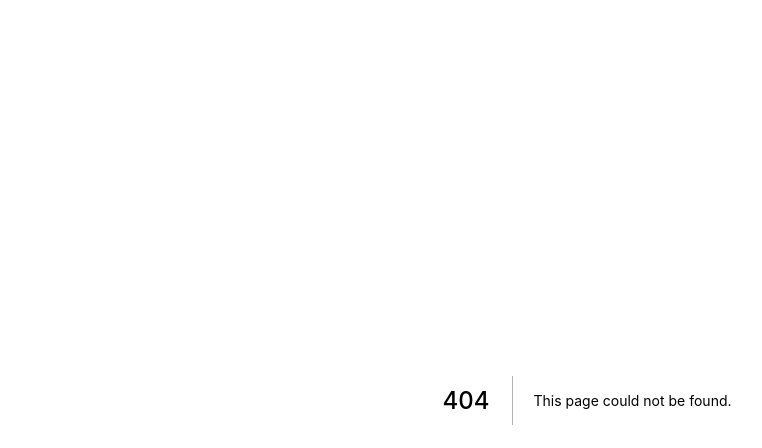
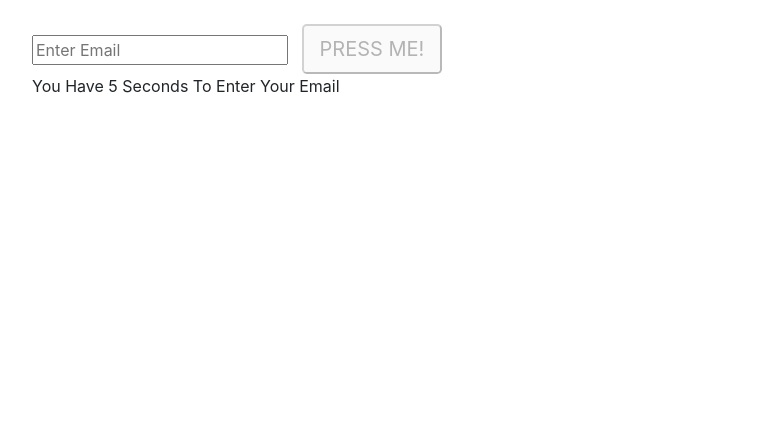
Before and after one commit to blomm/advanced-react-hooks, a Next.js app: page /emailValidating in a window 1280 px wide. Before the commit this address had no page. Shown: the top 448 px of the page, without its empty margins (53-815 px from the left). Built offline with nearby package versions, Linux system fonts and the light colour scheme.

Commit message:
create custom email validation hook

```diff
--- /dev/null
+++ b/pages/emailValidating.js
@@ -0,0 +1,9 @@
+import React from 'react';
+import 'bootstrap/dist/css/bootstrap.min.css';
+import EmailValidatingForm from '../src/EmailValidatingForm';
+
+function emailvalidating() {
+  return <EmailValidatingForm />;
+}
+
+export default emailvalidating;
--- /dev/null
+++ b/src/EmailValidatingForm.js
@@ -0,0 +1,43 @@
+import React from 'react';
+import 'bootstrap/dist/css/bootstrap.min.css';
+import '../static/site.css';
+import useEmailValidation from './useEmailValidation';
+
+function EmailValidatingForm() {
+  const { count, email, setEmail, emailValid } = useEmailValidation(10);
+  return (
+    <div className="container">
+      <br />
+      <div>
+        <div className="content">
+          <input
+            disabled={count <= 0}
+            value={email}
+            onChange={e => {
+              setEmail(e.target.value);
+            }}
+            placeholder="Enter Email"
+            type="email"
+            name="email"
+            required
+          />
+          &nbsp;&nbsp;&nbsp;
+          <button
+            disabled={!emailValid || count <= 0}
+            onClick={() => alert(`button clicked with email ${email}`)}
+            className="btn-lg"
+            type="submit"
+          >
+            PRESS ME!
+          </button>
+          <div>
+            {count > 0
+              ? `You Have ${count} Seconds To Enter Your Email`
+              : 'Times Up'}
+          </div>
+        </div>
+      </div>
+    </div>
+  );
+}
+export default EmailValidatingForm;
--- /dev/null
+++ b/src/useEmailValidation.js
@@ -0,0 +1,28 @@
+import useInterval from './useInterval';
+import React, { useState, useReducer } from 'react';
+
+const useEmailValidation = secondsFormValidFor => {
+  const validateEmail = email => {
+    const re = /^(([^<>()[\]\\.,;:\s@\"]+(\.[^<>()[\]\\.,;:\s@\"]+)*)|(\".+\"))@((\[[0-9]{1,3}\.[0-9]{1,3}\.[0-9]{1,3}\.[0-9]{1,3}\])|(([a-zA-Z\-0-9]+\.)+[a-zA-Z]{2,}))$/;
+    return re.test(email);
+  };
+  const [emailValid, setEmailValid] = useState(false);
+  // for this reducer, when we call setEmail, we only pass in the data (rather than an object with type and data)
+  const reducer = (state, action) => {
+    state = action;
+    setEmailValid(validateEmail(state));
+    return action;
+  };
+  const [email, setEmail] = useReducer(reducer, '');
+  const [count, setCount] = useState(secondsFormValidFor);
+  useInterval(
+    () => {
+      setCount(count - 1);
+    },
+    count > 0 ? 1000 : null
+  );
+
+  return { count, email, setEmail, setEmailValid };
+};
+
+export default useEmailValidation;
--- /dev/null
+++ b/src/useInterval.js
@@ -0,0 +1,23 @@
+// https://overreacted.io/making-setinterval-declarative-with-react-hooks/
+import { useEffect, useRef } from 'react';
+
+const useInterval = (callback, delay) => {
+  const savedCallback = useRef();
+
+  // Remember the latest function.
+  useEffect(() => {
+    savedCallback.current = callback;
+  }, [callback]);
+
+  // Set up the interval.
+  useEffect(() => {
+    function tick() {
+      savedCallback.current();
+    }
+    if (delay !== null) {
+      let id = setInterval(tick, delay);
+      return () => clearInterval(id);
+    }
+  }, [delay]);
+};
+export default useInterval;
```
